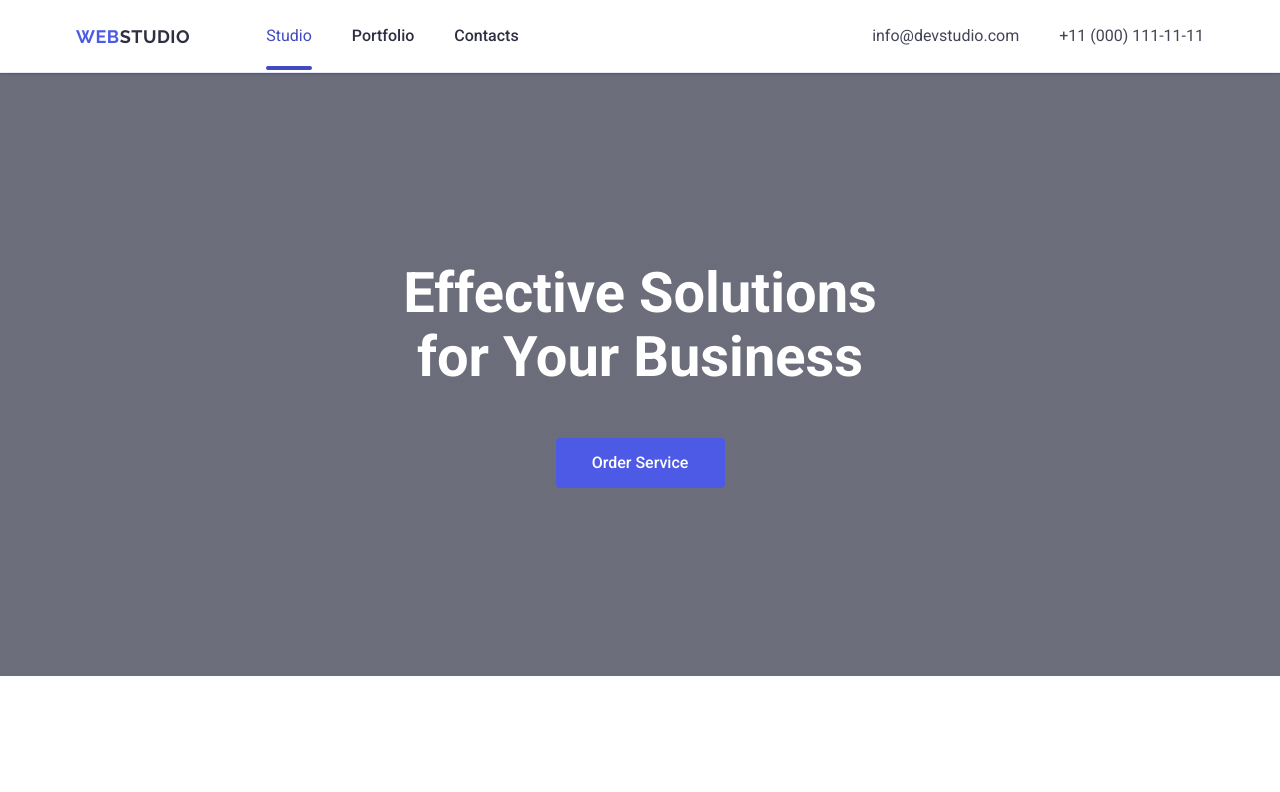
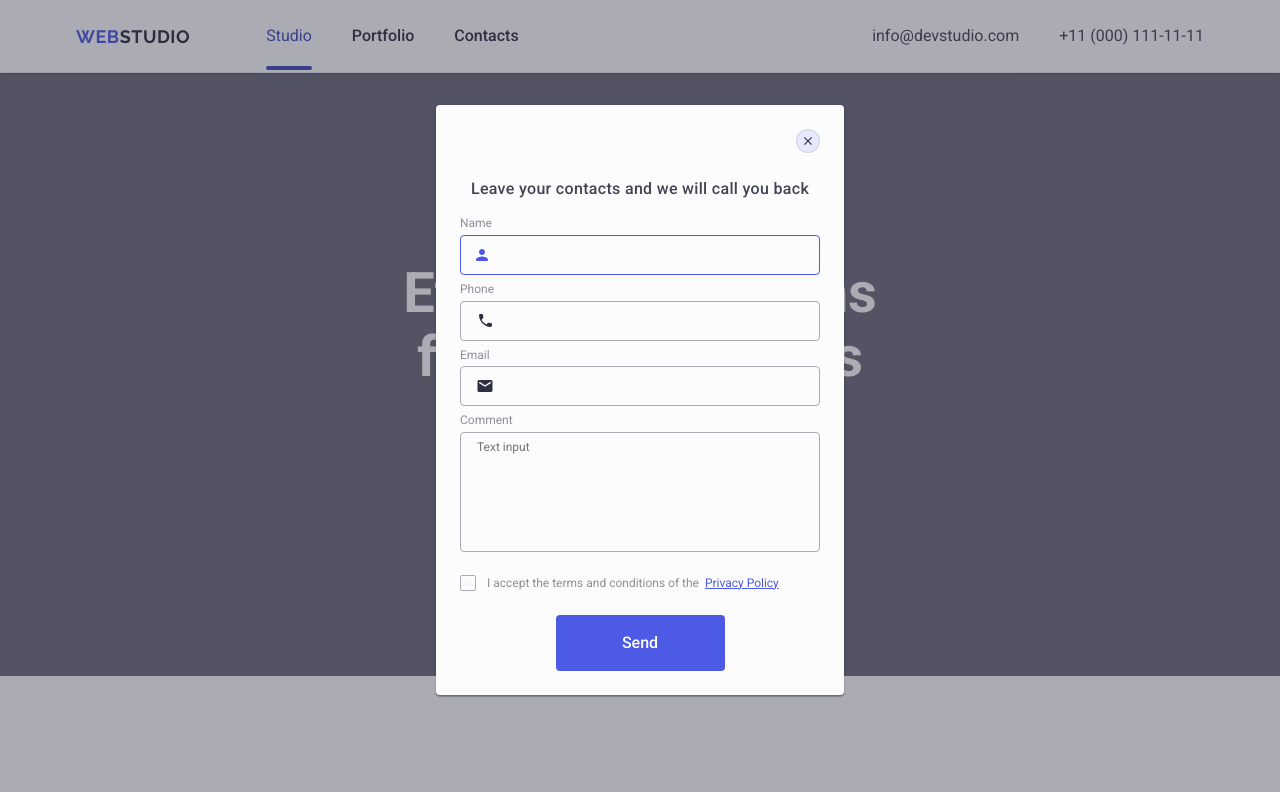
Before and after one commit to IvanTeplykh/goit-markup-hw-05, a plain HTML site: page index.html in a window 1280 px wide. Shown: the top 792 px of the page. Drawn offline with nearby package versions, Linux system fonts and the light colour scheme.

Commit message:
25.11.25

```diff
--- a/css/styles.css
+++ b/css/styles.css
@@ -498,8 +498,8 @@ footer p {
   width: 100%;
   height: 100%;
   background-color: rgba(46, 47, 66, 0.4);
-  opacity: 0;
-  pointer-events: none;
+  /*opacity: 0;*/
+  /*pointer-events: none;*/
   transition: opacity 250ms cubic-bezier(0.4, 0, 0.2, 1),
     visibility 250ms cubic-bezier(0.4, 0, 0.2, 1);
 }
--- a/index.html
+++ b/index.html
@@ -569,8 +569,9 @@
                 class="modal-input"
                 id="user-name"
                 autofocus
+                required
               />
-              <svg class="modal-icon" width="18" height="24">
+              <svg class="modal-icon" width="12" height="24">
                 <use href="./images/icons.svg#icon-Vector"></use>
               </svg>
             </div>
@@ -583,6 +584,7 @@
                 name="user-phone"
                 class="modal-input"
                 id="user-phone"
+                required
               />
               <svg class="modal-icon" width="18" height="24">
                 <use href="./images/icons.svg#icon-phone-black-18dp-1"></use>
@@ -597,6 +599,7 @@
                 name="user-email"
                 class="modal-input"
                 id="user-email"
+                required
               />
               <svg class="modal-icon" width="18" height="24">
                 <use href="./images/icons.svg#icon-email-black-18dp-1"></use>
@@ -610,6 +613,7 @@
               id="user-comment"
               class="modal-textarea"
               placeholder="Text input"
+              required
             ></textarea>
           </div>
           <div class="modal-field-checkbox">
```
